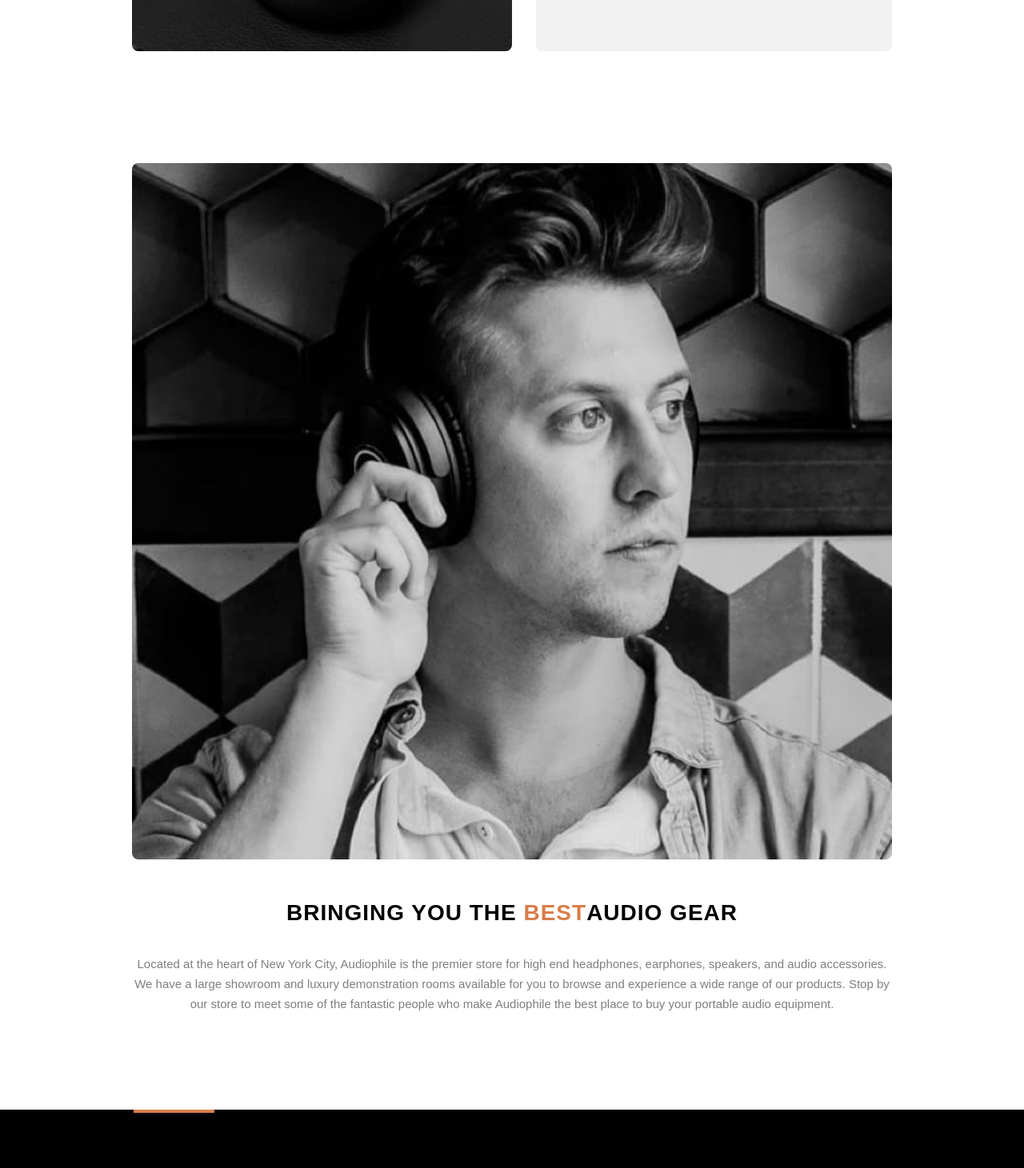
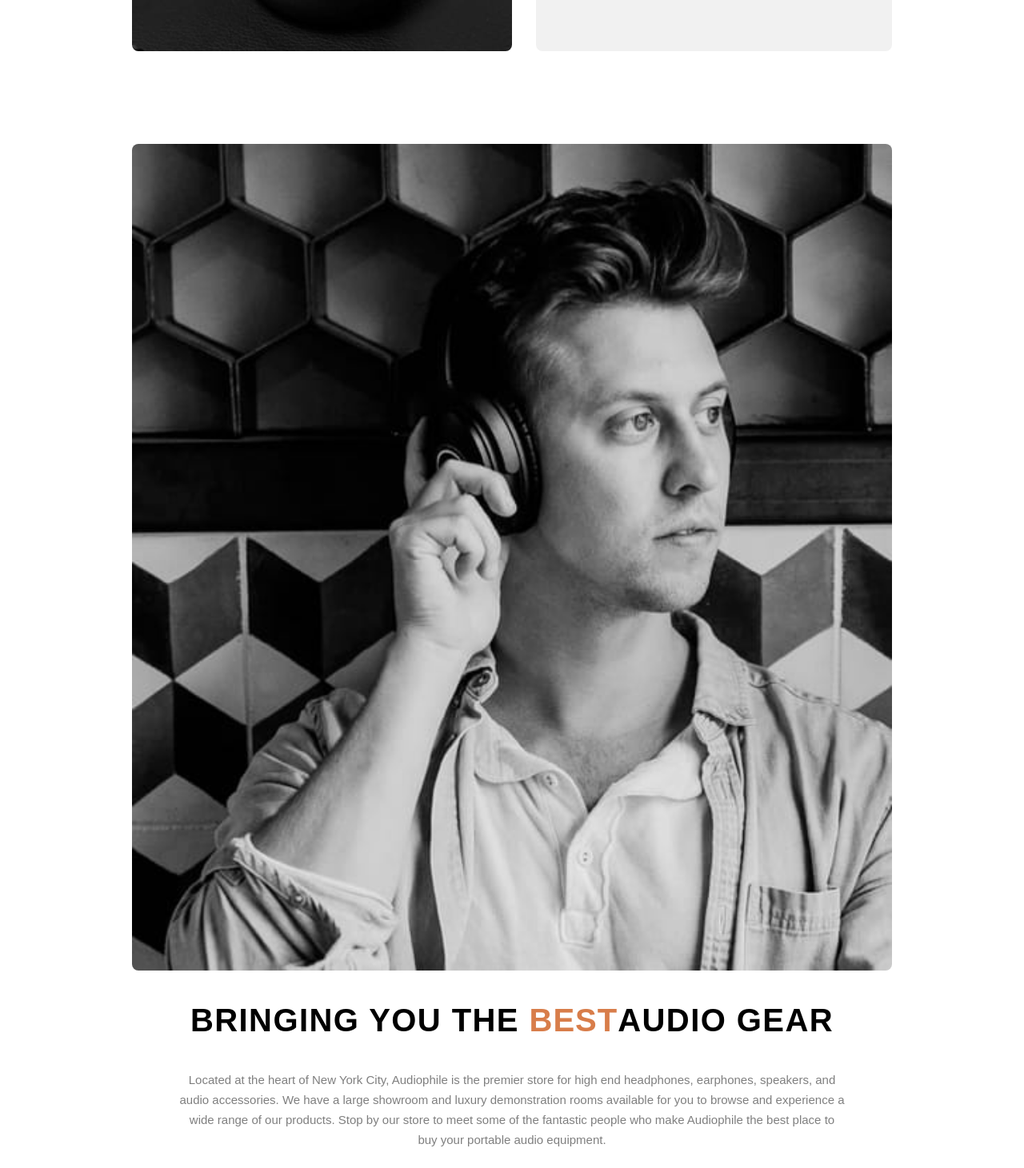
Before and after one commit to smccourtb/audiophile-ecommerce-website, a React (Create React App) app: page / in a window 1280 px wide. Shown: the part 2360-3821 px from the top of the page at 80% size. Built offline with nearby package versions, Linux system fonts and the light colour scheme.

Commit message:
story section for tablet layout complete

```diff
--- a/src/components/Story.jsx
+++ b/src/components/Story.jsx
@@ -1,5 +1,9 @@
 import StoryImgMobile from "../assets/shared/mobile/image-best-gear.jpg";
+import StoryImgTablet from "../assets/shared/tablet/image-best-gear.jpg";
+import StoryImgDesktop from "../assets/shared/desktop/image-best-gear.jpg";
+
 import styled from "styled-components/macro";
+import { useMediaQuery } from "react-responsive";
 
 const StoryContainer = styled.section`
   display: flex;
@@ -7,6 +11,9 @@ const StoryContainer = styled.section`
   width: 100%;
   gap: 32px;
   padding: 80px 0 120px 0;
+  @media (min-width: 768px) {
+    padding: 56px 0 96px 0;
+  }
 `;
 const StoryImage = styled.img`
   border-radius: 8px;
@@ -22,6 +29,19 @@ const StoryHeader = styled.h3`
   text-transform: uppercase;
   color: #000000;
   padding-top: 8px;
+  @media (min-width: 768px) {
+    padding: 8px 58px 0 58px;
+    font-style: normal;
+    font-weight: bold;
+    font-size: 40px;
+    line-height: 44px;
+    /* or 110% */
+    text-align: center;
+    letter-spacing: 1.42857px;
+    text-transform: uppercase;
+
+    color: #000000;
+  }
 `;
 
 const StoryDescription = styled.p`
@@ -29,26 +49,39 @@ const StoryDescription = styled.p`
   font-weight: 500;
   font-size: 15px;
   line-height: 25px;
-  /* or 167% */
-
   text-align: center;
-
   color: #000000;
-
   mix-blend-mode: normal;
   opacity: 0.5;
+  @media (min-width: 768px) {
+    padding: 8px 58px 0 58px;
+  }
 `;
 
 const SpecialWord = styled(StoryHeader)`
   color: #d87d4a;
   display: inline-block;
   letter-spacing: 1px;
+  @media (min-width: 768px) {
+    padding: 0;
+  }
 `;
 
 const Story = () => {
+  const isTablet = useMediaQuery({ query: "(min-width: 768px)" });
+  const isDesktop = useMediaQuery({ query: "(min-width: 1024px)" });
   return (
     <StoryContainer>
-      <StoryImage src={StoryImgMobile} alt="" />
+      <StoryImage
+        src={
+          isDesktop
+            ? StoryImgDesktop
+            : isTablet
+            ? StoryImgTablet
+            : StoryImgMobile
+        }
+        alt=""
+      />
       <StoryHeader>
         Bringing you the <SpecialWord>BEST</SpecialWord>
         audio gear
```
